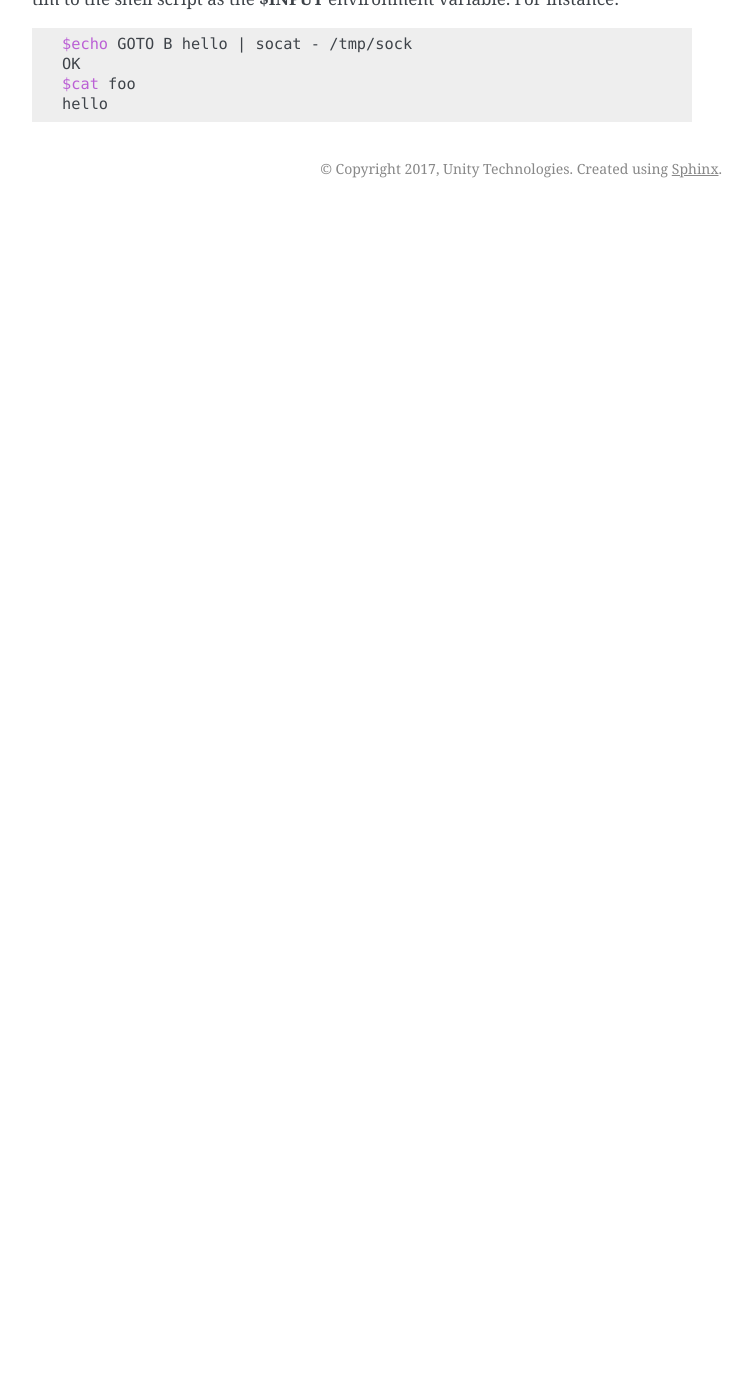
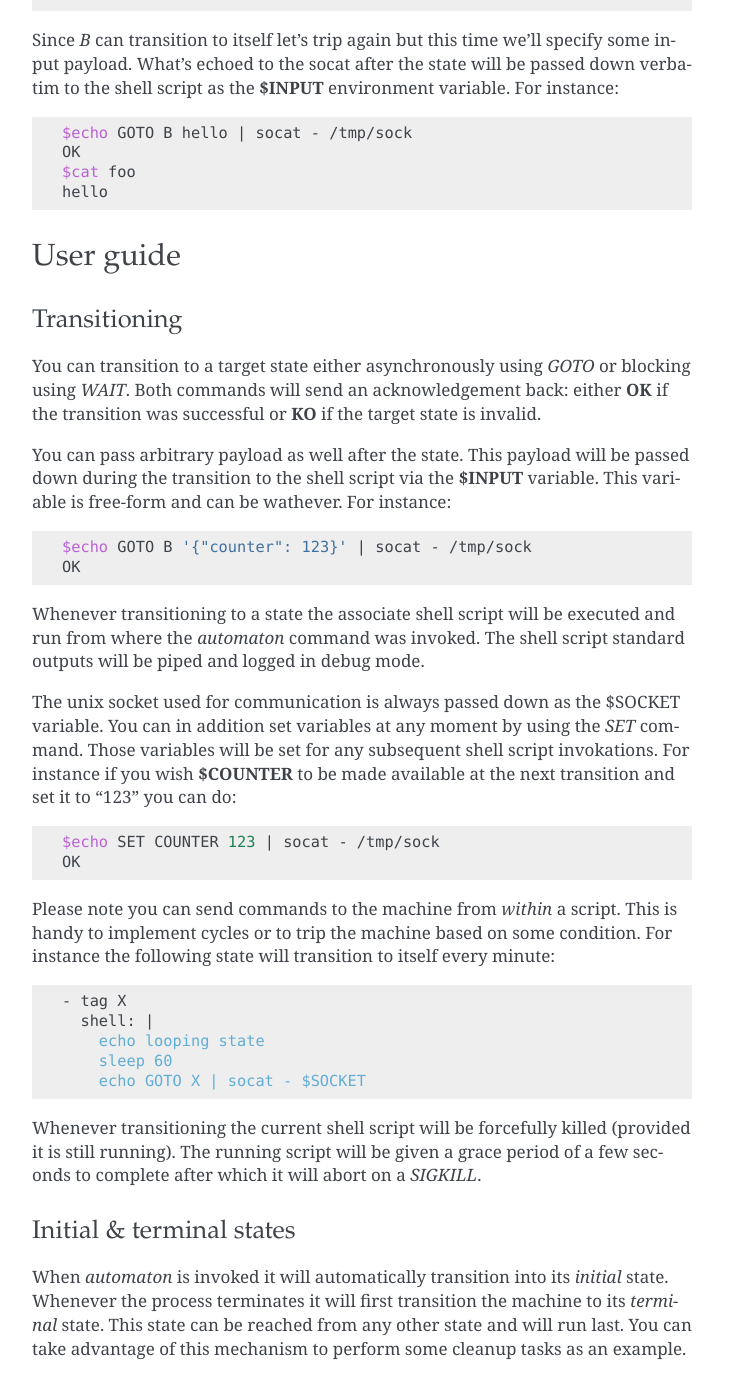
Before and after one commit to isabella232/ads-infra-kontrol, a Sphinx documentation site: the page built from docs/automaton.rst, in a window 1280 px wide and 1400 px high, scrolled down 1956 px. Shown: the whole window, without its empty margins (388-1136 px from the left). Built offline with Sphinx 7.4.7, drawn with Linux system fonts in a browser that asks for light colours; before the commit the page ends 2164 px from its top, so only the background shows below that; some of the changed text lies outside the part shown.

Commit message:
Feature: support for the SET command

```diff
--- a/docs/automaton.rst
+++ b/docs/automaton.rst
@@ -17,6 +17,9 @@
 When starting *Automaton* will setup a unix socket and listen for commands. Commands
 include *STATE* which will return the current state and *GOTO* which trips the machine and
 request to transition into another state.
+
+The machine will start in the prescribed state and always transition to its terminal state
+before shutting down (e.g convenient to implement graceful shutdown procedures).
 
 
 Getting started
@@ -52,6 +55,7 @@
     - tag: C
       shell: |
         echo terminating
+
 
 Each block in the *states* array must contain the state tag, a valid shell snippet and what
 transitions are allowed via the *next* array. Please note you can use a glob pattern and that
@@ -92,5 +96,62 @@
     $cat foo
     hello
 
+User guide
+__________
+
+
+Transitioning
+*************
+
+You can transition to a target state either asynchronously using *GOTO* or blocking using
+*WAIT*. Both commands will send an acknowledgement back: either **OK** if the transition was
+successful or **KO** if the target state is invalid.
+
+You can pass arbitrary payload as well after the state. This payload will be passed down
+during the transition to the shell script via the **$INPUT** variable. This variable is free-form
+and can be wathever. For instance:
+
+.. code-block:: shell
+
+    $echo GOTO B '{"counter": 123}' | socat - /tmp/sock
+    OK
+
+Whenever transitioning to a state the associate shell script will be executed and run from
+where the *automaton* command was invoked. The shell script standard outputs will be piped
+and logged in debug mode.
+
+The unix socket used for communication is always passed down as the $SOCKET variable. You can
+in addition set variables at any moment by using the *SET* command. Those variables will be
+set for any subsequent shell script invokations. For instance if you wish **$COUNTER** to be
+made available at the next transition and set it to "123" you can do:
+
+.. code-block:: shell
+
+    $echo SET COUNTER 123 | socat - /tmp/sock
+    OK
+
+Please note you can send commands to the machine from *within* a script. This is handy to
+implement cycles or to trip the machine based on some condition. For instance the following
+state will transition to itself every minute:
+
+.. code-block:: yaml
+
+    - tag X
+      shell: |
+        echo looping state
+        sleep 60
+        echo GOTO X | socat - $SOCKET
+
+Whenever transitioning the current shell script will be forcefully killed (provided it is
+still running). The running script will be given a grace period of a few seconds to complete
+after which it will abort on a *SIGKILL*.
+
+Initial & terminal states
+*************************
+
+When *automaton* is invoked it will automatically transition into its *initial* state. Whenever
+the process terminates it will first transition the machine to its *terminal* state. This
+state can be reached from any other state and will run last. You can take advantage of this
+mechanism to perform some cleanup tasks as an example.
 
 .. include:: links.rst
```
Also changed, not shown: 1 other file.
